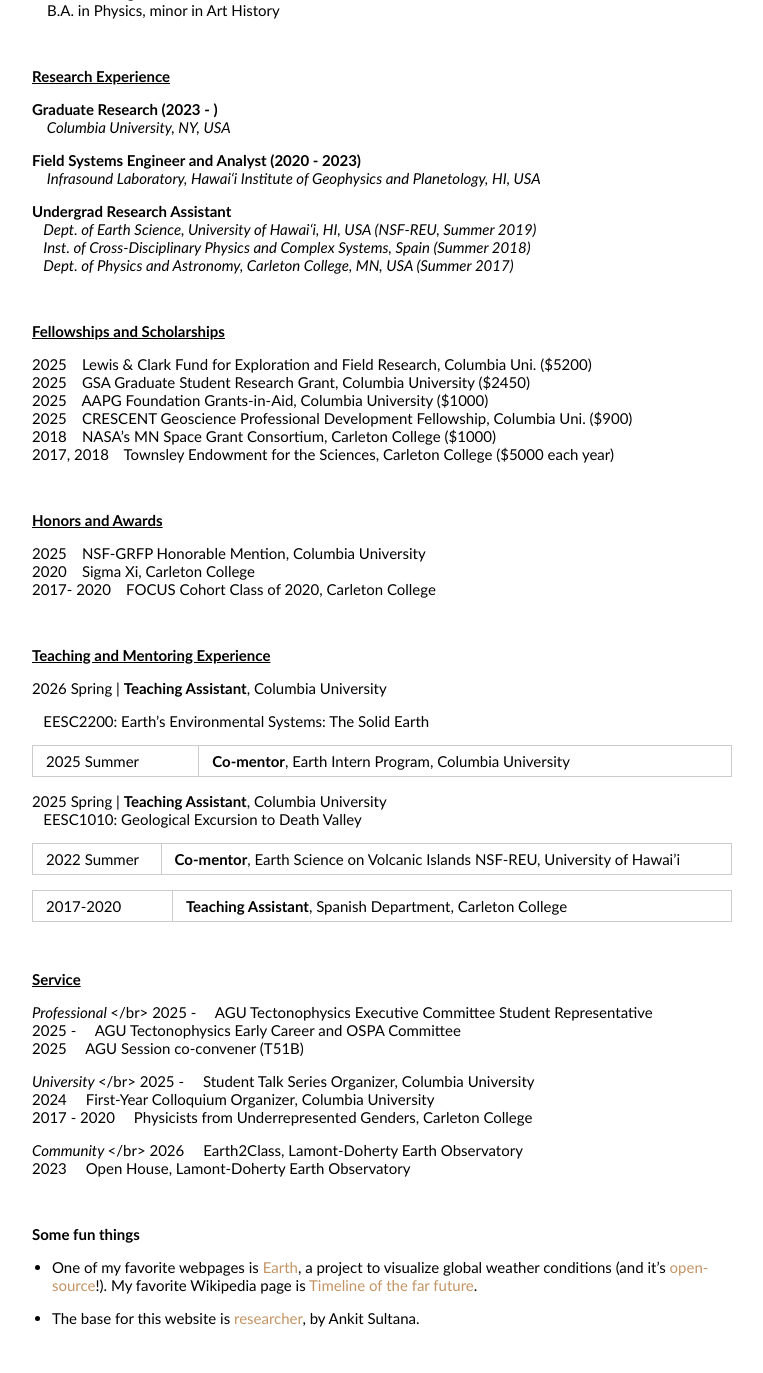
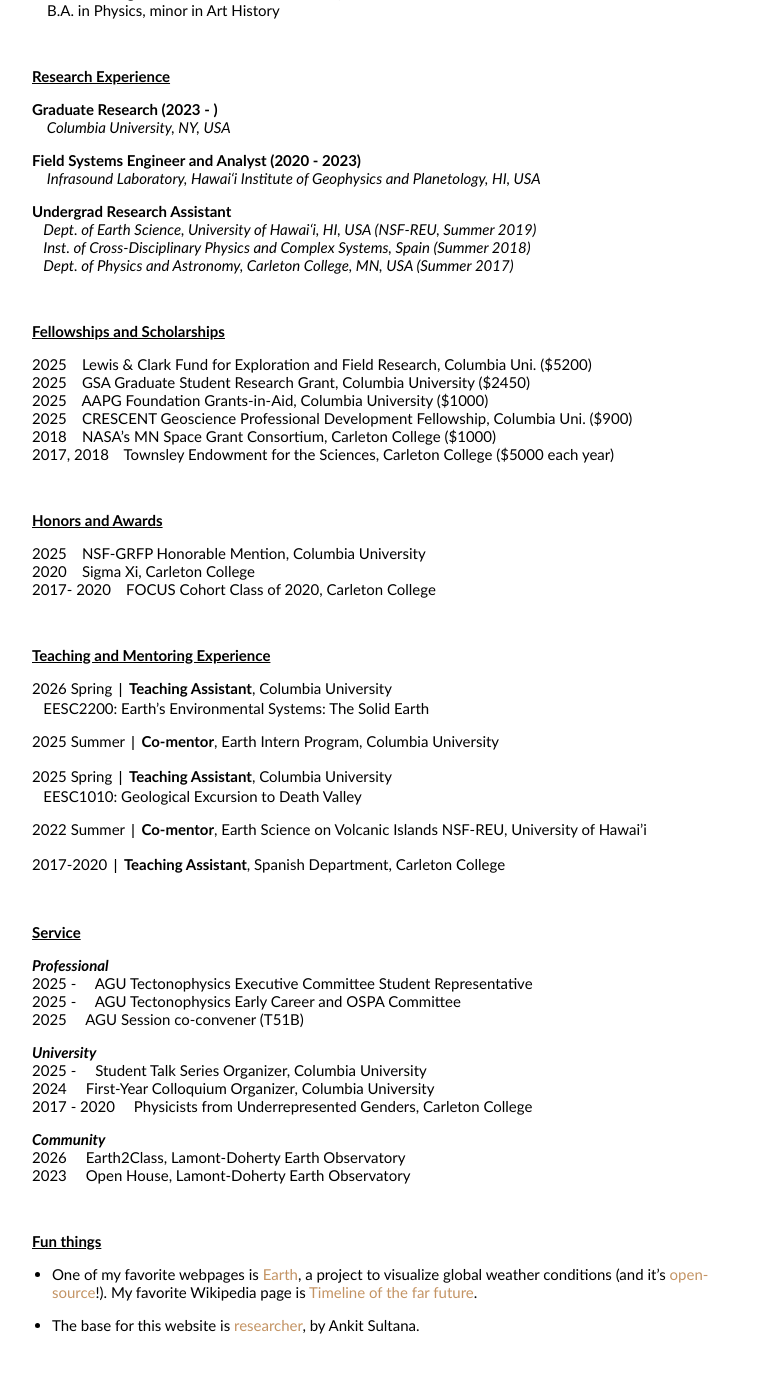
Before and after one commit to MeritxellC/MeritxellC.github.io, a Jekyll site: the page built from cv/cv.md, in a window 1280 px wide and 1400 px high, scrolled down 328 px. Shown: the top 1373 px of the window, without its empty margins (258-1021 px from the left). Built offline with Jekyll 4.4.1, drawn with Linux system fonts in a browser that asks for light colours.

Commit message:
Fix typos

```diff
--- a/cv/cv.md
+++ b/cv/cv.md
@@ -67,39 +67,39 @@ layout: default
 <br style="line-height:1">
 
 <p><strong><u>Teaching and Mentoring Experience</u></strong></p>
-2026 Spring |  <strong>Teaching Assistant</strong>, Columbia University
 
+2026 Spring `|`  <strong>Teaching Assistant</strong>, Columbia University <br>
 &emsp;EESC2200: Earth’s Environmental Systems: The Solid Earth<br>
 
-2025 Summer |  <strong>Co-mentor</strong>, Earth Intern Program, Columbia University <br>
+2025 Summer `|`  <strong>Co-mentor</strong>, Earth Intern Program, Columbia University <br>
 
-2025 Spring | <strong>Teaching Assistant</strong>, Columbia University<br>
+2025 Spring `|` <strong>Teaching Assistant</strong>, Columbia University<br>
 &emsp;EESC1010: Geological Excursion to Death Valley<br>
 
-2022 Summer | <strong>Co-mentor</strong>, Earth Science on Volcanic Islands NSF-REU, University of Hawai'i <br>
+2022 Summer `|` <strong>Co-mentor</strong>, Earth Science on Volcanic Islands NSF-REU, University of Hawai'i <br>
 
-2017-2020 |  <strong>Teaching Assistant</strong>, Spanish Department, Carleton College <br>
+2017-2020 `|`  <strong>Teaching Assistant</strong>, Spanish Department, Carleton College <br>
 
 <br style="line-height:1">
 
 
 <p><strong><u>Service</u></strong></p>
 <p>
-<i>Professional </i> </br>
+<b><i>Professional </i></b> <br>
 2025 - &emsp;  AGU Tectonophysics Executive Committee Student Representative<br>
 2025 -  &emsp;  AGU Tectonophysics Early Career and OSPA Committee<br>
 2025 &emsp; AGU Session co-convener (T51B)<br>
 </p>
 
 <p>
-<i>University </i> </br>
+<b><i>University </i></b> <br>
 2025 - &emsp; Student Talk Series Organizer, Columbia University <br>
 2024  &emsp;  First-Year Colloquium Organizer, Columbia University<br>
 2017 - 2020 &emsp; Physicists from Underrepresented Genders, Carleton College<br>
 </p>
 
 <p>
-<i>Community </i> </br>
+<b><i>Community </i></b><br>
 2026 &emsp; Earth2Class, Lamont-Doherty Earth Observatory<br>
 2023 &emsp; Open House, Lamont-Doherty Earth Observatory<br>
 </p>
@@ -107,7 +107,7 @@ layout: default
 <br style="line-height:1">
 
 
-<b>Some fun things</b>
+<p><strong><u>Fun things</u></strong></p>
 
 - One of my favorite webpages is [Earth](https://earth.nullschool.net), a project to visualize global weather conditions (and it's
 [open-source](https://github.com/cambecc/earth)!). My favorite Wikipedia page is
```
Also changed, not shown: index.md (+3 -1 lines).
